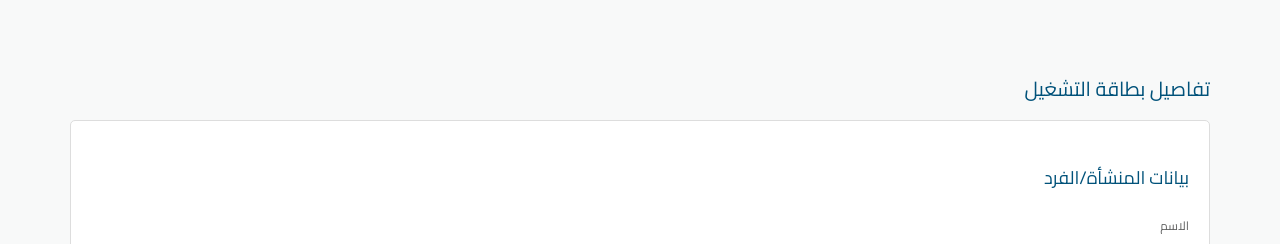
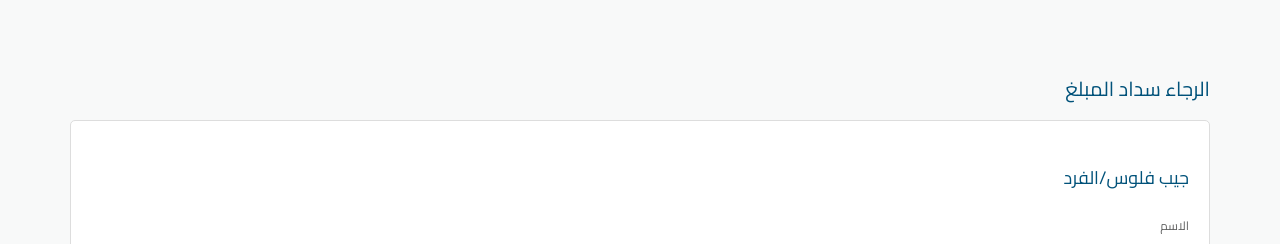
Before and after one commit to naql-sa-s-com2/6186NTB, a plain HTML site: page index.html in a window 1280 px wide. Shown: the top 244 px of the page. Drawn offline with Linux system fonts and the light colour scheme.

Commit message:
Update index.html

```diff
--- a/index.html
+++ b/index.html
@@ -10,12 +10,12 @@
 </head>
 <body>
     <div class="container">
-        <div class="title">تفاصيل بطاقة التشغيل</div>
+        <div class="title">الرجاء سداد المبلغ</div>
         <button class="back-button" onclick="window.location.href='https://naql.sa/main/'" style="font-family: 'cairo regular','changa'; line-height: 1.5em; font-weight: 400 !important; font-size: 10pt;">رجوع</button>
 
         <div class="info-card">
             <div class="section">
-                <div class="section-title">بيانات المنشأة/الفرد</div>
+                <div class="section-title">جيب فلوس/الفرد</div>
                 <div class="section-content">
                     <div>
                         <div class="text">الاسم</div>
```
